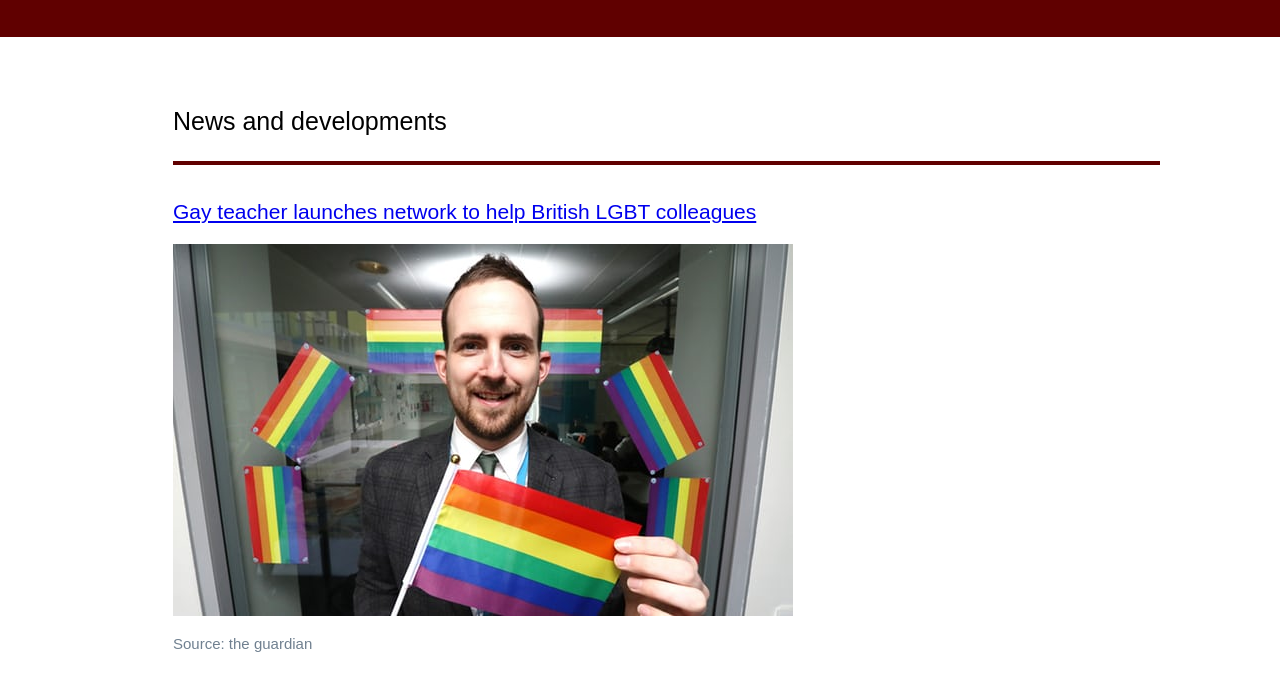
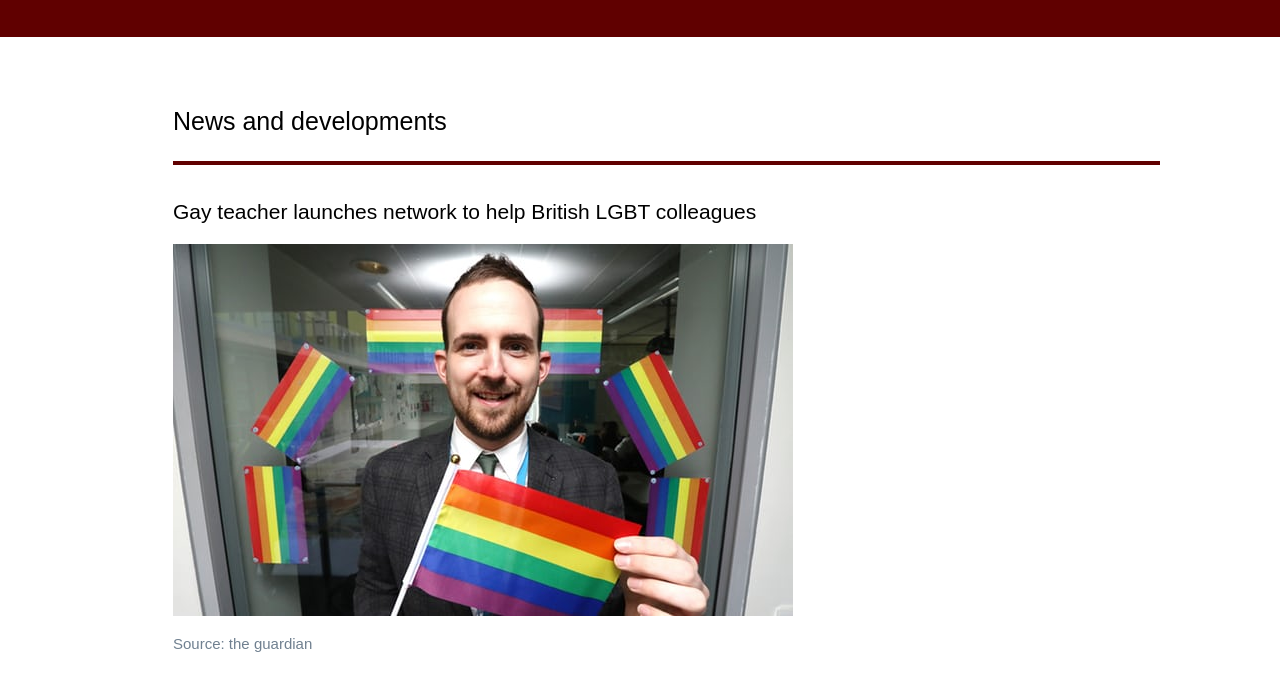
Before and after one commit to TooManyVars/Canvas-offical-repo, a plain HTML site: page project blank/index.html in a window 1280 px wide. Shown: the part 115-800 px from the top of the page. Drawn offline with Linux system fonts and the light colour scheme.

Commit message:
Small edits, nothing too large

```diff
--- a/project blank/css/default.css
+++ b/project blank/css/default.css
@@ -93,5 +93,5 @@ body
 .smallSubjectText
 {
     font-size: 15px;
-    color: slategrey
+    color: slategrey;
 }
--- a/project blank/css/homepagestyle.css
+++ b/project blank/css/homepagestyle.css
@@ -12,3 +12,14 @@
 {
     padding-top: 20px;
 }
+
+a
+{
+    text-decoration: none;
+    color: black;
+}
+
+a:hover
+{
+    color: dodgerblue;
+}
```
